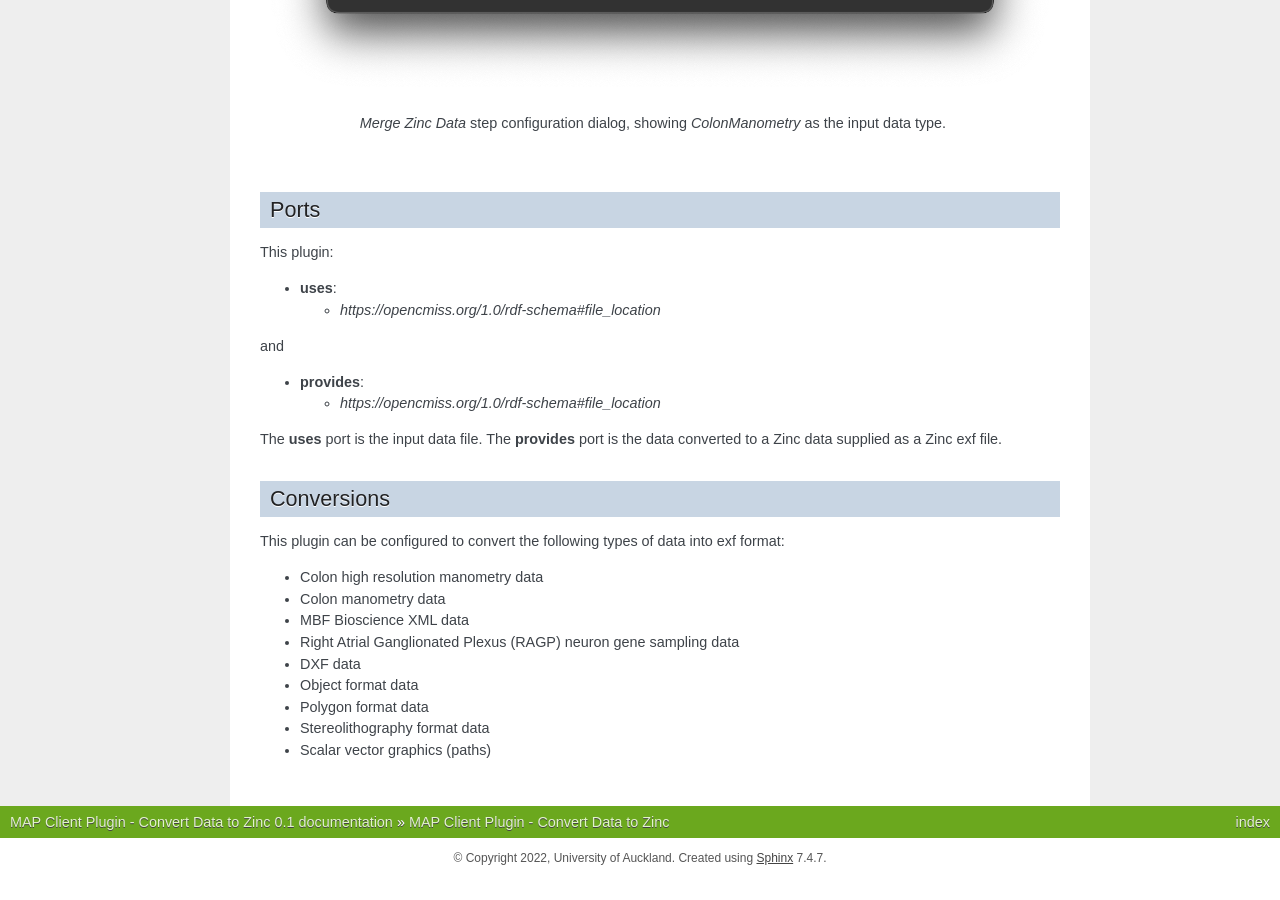
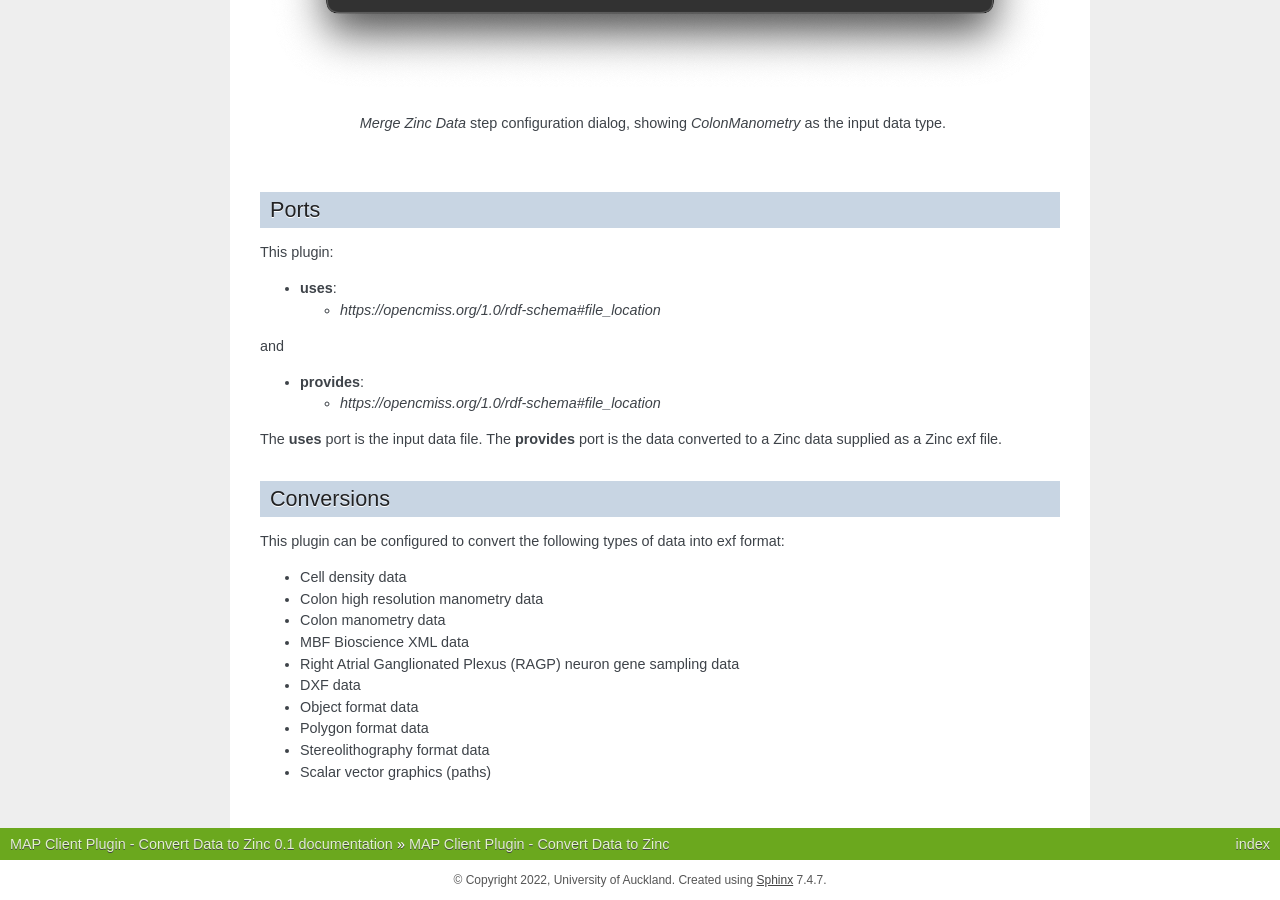
Before and after one commit to mapclient-plugins/mapclientplugins.convertdatatozincstep, a Sphinx documentation site: the page built from docs/index.rst, in a window 1280 px wide and 900 px high, scrolled down 1267 px. Built offline with Sphinx 7.4.7, drawn with Linux system fonts in a browser that asks for light colours; before the commit the page ends 2145 px from its top, so only the background shows below that.

Commit message:
Update documentation adding cell density data as an import option.

```diff
--- a/docs/index.rst
+++ b/docs/index.rst
@@ -58,6 +58,7 @@ Conversions
 
 This plugin can be configured to convert the following types of data into exf format:
 
+* Cell density data
 * Colon high resolution manometry data
 * Colon manometry data
 * MBF Bioscience XML data
```
